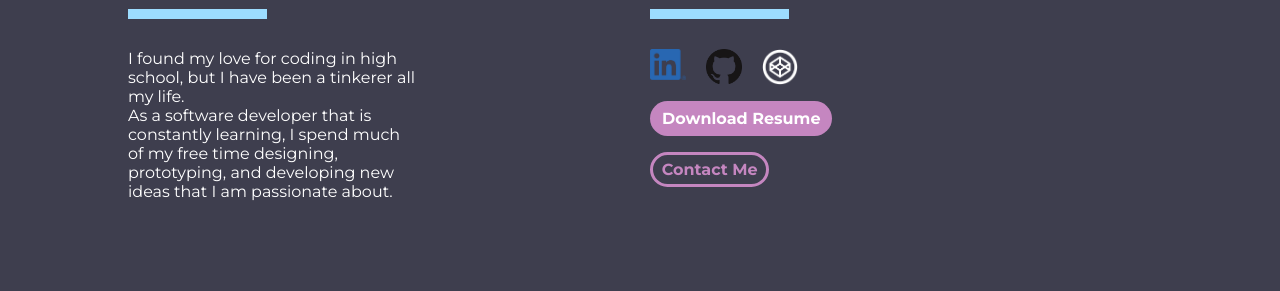
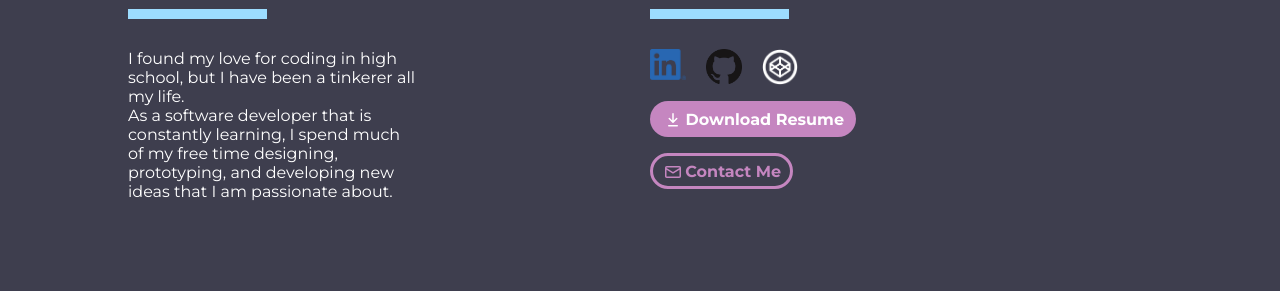
Before and after one commit to JacobHelton57/Portfolio, a Jekyll site: the page built from index.html, in a window 1280 px wide. Shown: the part 2687-2978 px from the top of the page. Built offline with Jekyll 4.4.1, drawn with Linux system fonts in a browser that asks for light colours.

Commit message:
Removed octicons plugin
Removed octicons plugin, replaced octicon tags with inline svgs.

```diff
--- a/Gemfile
+++ b/Gemfile
@@ -11,5 +11,4 @@ gem "liquid"
 # If you have any plugins, put them here!
 group :jekyll_plugins do
   gem "github-pages"
-  gem 'jekyll-octicons'
 end
--- a/_config.yml
+++ b/_config.yml
@@ -23,4 +23,3 @@ defaults:
       layout: "default"
 plugins:
   - github-pages
-  - jekyll-octicons
--- a/_includes/footer.html
+++ b/_includes/footer.html
@@ -24,11 +24,13 @@
         </div>
 
         <a href="{{ site.baseurl }}docs/Jacob-Helton-Resume.pdf" target="_blank"><button class="button-round">
+            <svg height="16" class="octicon octicon-download" viewBox="0 0 16 16" version="1.1" width="16" aria-hidden="true"><path fill-rule="evenodd" d="M7.47 10.78a.75.75 0 001.06 0l3.75-3.75a.75.75 0 00-1.06-1.06L8.75 8.44V1.75a.75.75 0 00-1.5 0v6.69L4.78 5.97a.75.75 0 00-1.06 1.06l3.75 3.75zM3.75 13a.75.75 0 000 1.5h8.5a.75.75 0 000-1.5h-8.5z"></path></svg>
             <span>Download Resume</span>
         </button></a>
         <br>
         <a href="mailto:jacobhelton57+portfolio@gmail.com?subject=RE: Portfolio - ">
             <button class="button-round secondary">
+                <svg height="16" class="octicon octicon-mail" viewBox="0 0 16 16" version="1.1" width="16" aria-hidden="true"><path fill-rule="evenodd" d="M1.75 2A1.75 1.75 0 000 3.75v.736a.75.75 0 000 .027v7.737C0 13.216.784 14 1.75 14h12.5A1.75 1.75 0 0016 12.25v-8.5A1.75 1.75 0 0014.25 2H1.75zM14.5 4.07v-.32a.25.25 0 00-.25-.25H1.75a.25.25 0 00-.25.25v.32L8 7.88l6.5-3.81zm-13 1.74v6.441c0 .138.112.25.25.25h12.5a.25.25 0 00.25-.25V5.809L8.38 9.397a.75.75 0 01-.76 0L1.5 5.809z"></path></svg>
                 <span>Contact Me</span></button>
         </a>
     </div>
--- a/_includes/nav.html
+++ b/_includes/nav.html
@@ -2,7 +2,9 @@
     <a href="{{site.baseurl}}" class="logo"><strong>Jacob Helton</strong></a>
     <nav>
         <!-- <img src="{{site.baseurl}}img/menu.svg" class="menu" alt="Menu"> -->
-
+        <span class="menu">
+            <svg height="24" class="octicon octicon-three-bars" viewBox="0 0 16 16" version="1.1" width="24" aria-hidden="true"><path fill-rule="evenodd" d="M1 2.75A.75.75 0 011.75 2h12.5a.75.75 0 110 1.5H1.75A.75.75 0 011 2.75zm0 5A.75.75 0 011.75 7h12.5a.75.75 0 110 1.5H1.75A.75.75 0 011 7.75zM1.75 12a.75.75 0 100 1.5h12.5a.75.75 0 100-1.5H1.75z"></path></svg>
+        </span>
         <ul>
             <li><a href="{{site.baseurl}}" class="{%if page.url == '/'%}active{%endif%}">Home</a></li>
             <li><a href="{{site.baseurl}}#projects" class="{% if page.url contains 'projects' %}active{%endif%}">Work</a></li>
```
Also changed, not shown: Gemfile.lock.
